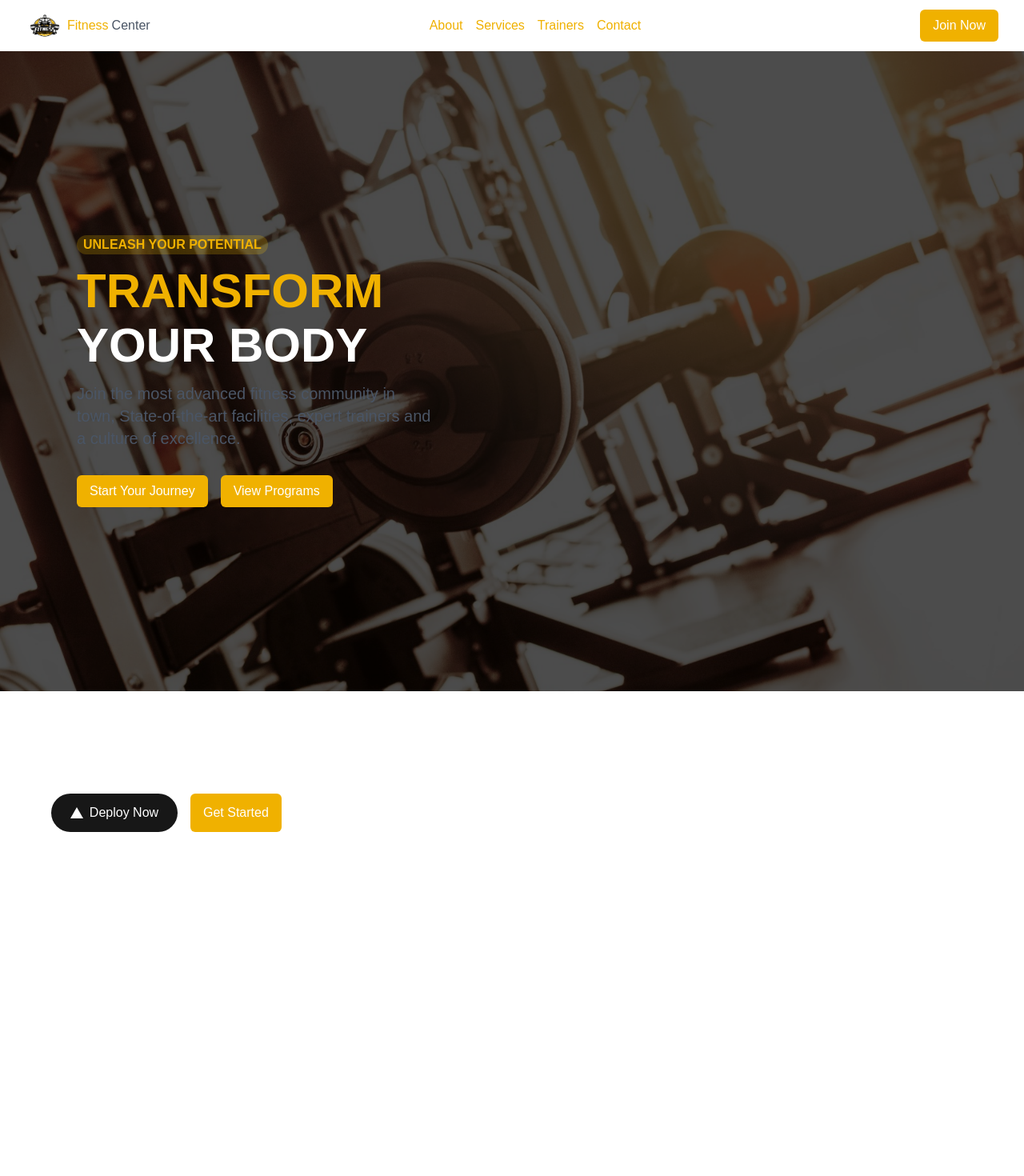
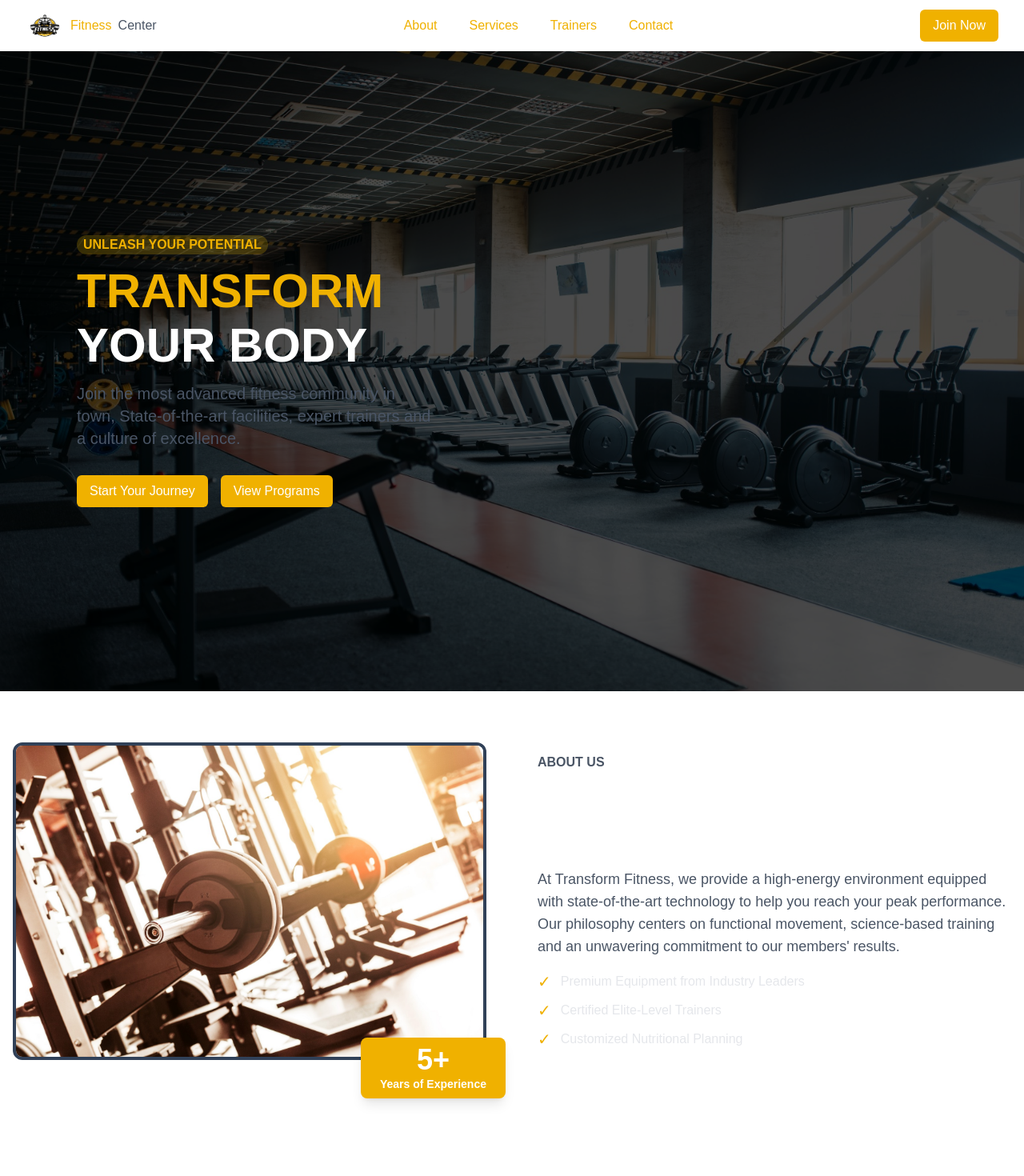
Before and after one commit to Ridmike/fitness_center, a Next.js app: page / in a window 1280 px wide. Shown: the top 1470 px of the page at 80% size. Built offline with nearby package versions, Linux system fonts and the light colour scheme.

Commit message:
Refactor code structure for improved readability and maintainability
Refactor code structure for improved readability and maintainability

```diff
--- a/src/app/page.tsx
+++ b/src/app/page.tsx
@@ -1,5 +1,6 @@
 'use client'
 
+import About from "../components/layout/About";
 import Header from "../components/layout/Header";
 import Hero from "../components/layout/Hero";
 import Buttons from "../components/ui/Butons";
@@ -10,6 +11,7 @@ export default function Home() {
     <div className=" ">
       <Header/>
       <Hero/>
+      <About/>
       <main className="flex min-h-screen w-full max-w-  3xl flex-col items-center justify-between py-32 px-16 bg-white dark:bg-black sm:items-start">
 
         <div className="flex flex-col gap-4 text-base font-medium sm:flex-row">
--- a/src/components/layout/About.tsx
+++ b/src/components/layout/About.tsx
@@ -1,12 +1,37 @@
 import React from 'react'
+import TextCop from '../ui/TextCop'
 
 export default function About() {
+  const features = [
+    "Premium Equipment from Industry Leaders",
+    "Certified Elite-Level Trainers",
+    "Customized Nutritional Planning"
+  ]
+
   return (
-    <div>
-        <div>
-            <img src="/aboutSec.jpeg" alt="About" className='w-full h-full object-cover' />
+    <div className='flex gap-8 md:gap-16 items-center py-4 md:py-16 px-4' id="About">
+        <div className='w-1/2 relative'>
+            <img src="/aboutSec.jpeg" alt="About" className='w-full h-full object-cover rounded-xl border-4 border-slate-700' />
+            <div className='absolute -bottom-12 -right-6 bg-yellow-500 rounded-lg px-6 py-2 text-center shadow-lg'>
+              <p className='text-4xl font-bold text-white'>5+</p>
+              <p className='text-white font-semibold text-sm'>Years of Experience</p>
+            </div>
         </div>
-        <div></div>
+        <div className='w-1/2'>
+            <TextCop text="ABOUT US" variant="secondary" className='text-sm md:text-base font-semibold mb-2' />
+            <TextCop text="Elevating Human Performance Every Day" variant="ternary" className='text-2xl md:text-5xl font-bold text-white mb-4' />
+            <TextCop text="At Transform Fitness, we provide a high-energy environment equipped with state-of-the-art technology to help you reach your peak performance. Our philosophy centers on functional movement, science-based training and an unwavering commitment to our members' results." variant="secondary" className='text-base md:text-lg font-medium text-gray-300 mb-4' />
+
+            <div className='space-y-2 '>
+              {features.map((feature, index) => (
+                <div key={index} className='flex items-center gap-3'>
+                  <span className='text-yellow-500 text-xl'>✓</span>
+                  <p className='text-gray-200 font-medium'>{feature}</p>
+                </div>
+              ))}
+            </div>
+
+        </div>
     </div>
   )
 }
--- a/src/components/layout/Header.tsx
+++ b/src/components/layout/Header.tsx
@@ -5,11 +5,11 @@ import TextCop from '../ui/TextCop'
 export default function Header() {
   return (
     <div className='bg-white dark:bg-black w-full h-16 flex items-center justify-between px-8 shadow-md'>
-       <div className='flex justify-center items-center gap-1'>
+       <div className='flex justify-center items-center gap-1 md:gap-2'>
         <img src="/logo.jpg" alt="Logo" className='w-12 h-10' />
         <TextCop text="Fitness" variant="primary" /><TextCop text="Center" variant="secondary" />
         </div>
-       <div className='flex gap-4'>
+       <div className='flex gap-4 md:gap-10'>
         <TextCop text="About" variant="primary" />
        <TextCop text="Services" variant="primary" />
        <TextCop text="Trainers" variant="primary" />
--- a/src/components/layout/Hero.tsx
+++ b/src/components/layout/Hero.tsx
@@ -5,11 +5,11 @@ import Buttons from '../ui/Butons'
 export default function Hero() {
   return (
     <div className='relative w-full h-screen' id='Hero'>
-        <img src="/heroSec.jpeg" alt="Hero" className='w-full h-full object-cover' />
+        <img src="/heroImg.jpeg" alt="Hero" className='w-full h-full object-cover' />
         <div className='absolute top-0 left-0 w-full h-full bg-black/70'></div>
         <div className='absolute top-0 left-0 w-full h-full flex flex-col justify-center pl-8 md:pl-16 lg:pl-24'>
           <div className='max-w-md'>
-            <p className='text-yellow-500 bg-yellow-400/20 w-fit px-2 rounded-xl font-semibold text-sm md:text-base mb-4'>UNLEASH YOUR POTENTIAL</p>
+            <TextCop text="UNLEASH YOUR POTENTIAL" variant="primary" className='text-yellow-500 bg-yellow-400/20 w-fit px-2 rounded-xl font-semibold text-sm md:text-base mb-4' />
             <TextCop text="TRANSFORM " variant="primary" className='text-4xl md:text-6xl font-bold text-white mb-2' />
             <TextCop text="YOUR BODY" variant="secondary" className='text-4xl md:text-6xl font-bold text-white mb-4' />
             <TextCop text="Join the most advanced fitness community in town, State-of-the-art facilities, expert trainers and a culture of excellence." variant="secondary" className='text-lg md:text-xl font-medium text-gray-200 mb-8' />
--- a/src/components/ui/TextCop.tsx
+++ b/src/components/ui/TextCop.tsx
@@ -3,12 +3,13 @@ import React from 'react'
 type TextCopProps = {
     text: string;
     className?: string;
-    variant?: 'primary' | 'secondary';
+    variant?: 'primary' | 'secondary' | 'ternary';
 }
 
 const VARIANT_CLASSES = {
     primary: 'text-yellow-500 dark:text-yellow-400',
     secondary: 'text-gray-600 dark:text-gray-400',
+    ternary: 'text-slate-50 dark:text-gray-600'
 };
 
 const TextCop: React.FC<TextCopProps> = ({ text, className = '', variant = 'primary' }) => {
```
Also changed, not shown: public/aboutSec.jpeg (renamed from public/heroSec.jpeg).
